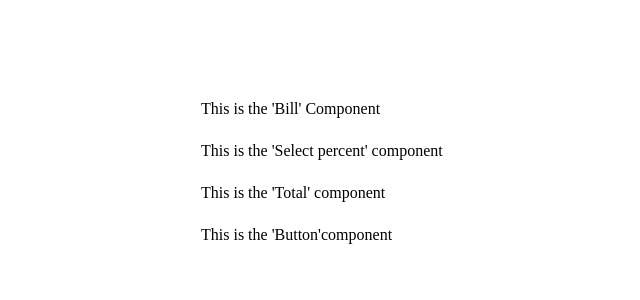
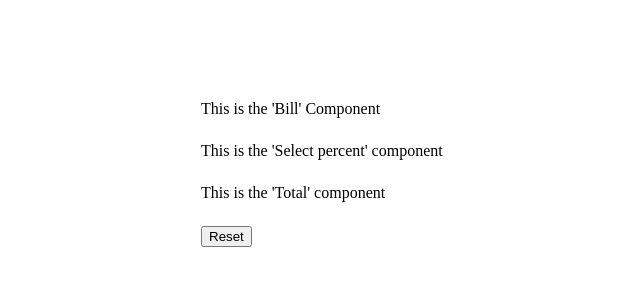
Before and after one commit to Jpkeys29/Tip-Calculator, a React (Create React App) app: page / in a window 1280 px wide. Shown: the top 300 px of the page, without its empty margins (89-729 px from the left). Built offline with nearby package versions, Linux system fonts and the light colour scheme.

Commit message:
Reset button

```diff
--- a/src/Button.js
+++ b/src/Button.js
@@ -1,7 +1,7 @@
 function Button() {
     return(
         <div>
-            This is the 'Button'component
+            <button>Reset</button>
         </div>
     )
 }
```
